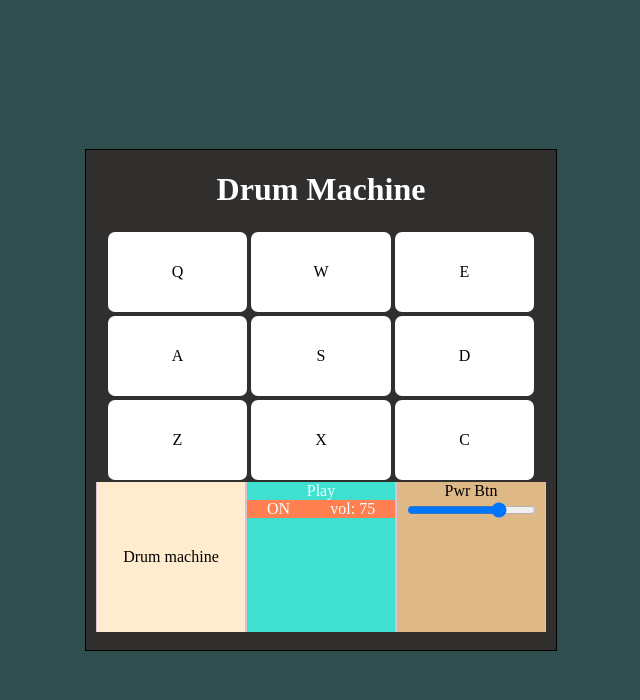
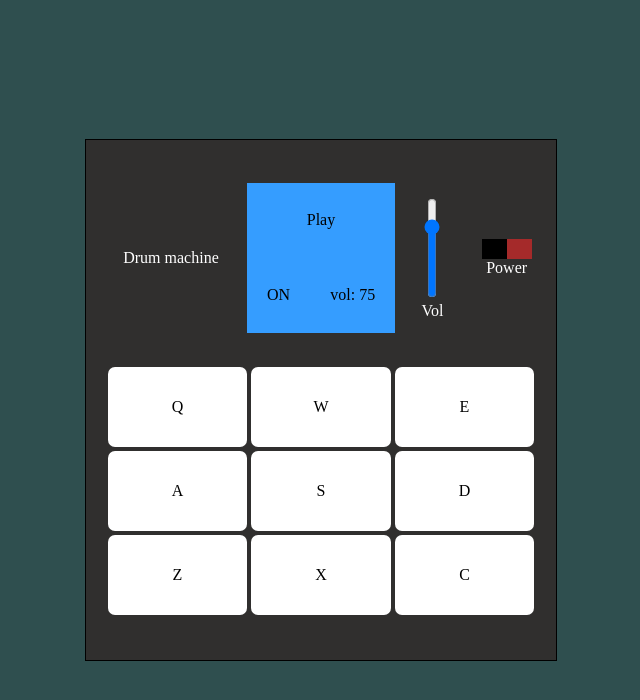
Before and after one commit to kelvinsanchez15/drum-machine, a React (Create React App) app: page / in a window 1280 px wide. Shown: the top 700 px of the page, without its empty margins (319-959 px from the left). Built offline with nearby package versions, Linux system fonts and the light colour scheme.

Commit message:
UI Css changes

```diff
--- a/public/index.html
+++ b/public/index.html
@@ -39,6 +39,6 @@
       To begin the development, run `npm start` or `yarn start`.
       To create a production bundle, use `npm run build` or `yarn build`.
     -->
-    <script src="https://cdn.freecodecamp.org/testable-projects-fcc/v1/bundle.js"></script>
+    <!-- <script src="https://cdn.freecodecamp.org/testable-projects-fcc/v1/bundle.js"></script> -->
   </body>
 </html>
--- a/src/App.css
+++ b/src/App.css
@@ -7,16 +7,15 @@
 }
 
 #drum-machine {
+  display: flex;
+  flex-direction: column;
+  justify-content: space-evenly;
   background-color: rgb(48, 47, 46);
   border: 1px solid black;
   height: 500px;
   max-width: 450px;
   text-align: center;
-  padding: 0 10px;
-}
-
-#drum-machine h1 {
-  color: white;
+  padding: 10px 10px;
 }
 
 #drum-pads-container {
@@ -42,14 +41,15 @@
 }
 
 #ui-container {
-  background-color: thistle;
+  /* background-color: thistle; */
+  color: white;
   display: flex;
   justify-content: space-around;
   height: 150px;
 }
 
 #title {
-  background-color: blanchedalmond;
+  /* background-color: blanchedalmond; */
   width: 33%;
   display: flex;
   justify-content: center;
@@ -57,18 +57,55 @@
 }
 
 #display {
-  background-color: turquoise;
+  background-color: rgb(53, 157, 255);
+  color: black;
   width: 33%;
-  color: azure;
+  display: flex;
+  flex-direction: column;
+  justify-content: space-around;
 }
 
 .status {
-  background-color: coral;
+  /* background-color: coral; */
   display: flex;
   justify-content: space-around;
 }
 
-#inputs {
-  background-color: burlywood;
+#controls {
+  /* background-color: burlywood; */
   width: 33%;
+  display: flex;
+  justify-content: space-around;
 }
+
+.controls-volume {
+  display: flex;
+  flex-direction: column;
+  justify-content: center;
+}
+
+.slider-wrapper input {
+  width: 40px;
+  height: 100px;
+  -webkit-appearance: none;
+  -webkit-appearance: slider-vertical;
+}
+
+.controls-power {
+  display: flex;
+  flex-direction: column;
+  justify-content: center;
+}
+
+.btn {
+  background-color: black;
+  width: 50px;
+  height: 20px;
+}
+
+.btn-inner {
+  background-color: brown;
+  height: 20px;
+  width: 25px;
+  float: right;
+}
--- a/src/App.js
+++ b/src/App.js
@@ -81,7 +81,36 @@ export default function App() {
   return (
     <div className="App">
       <div id="drum-machine">
-        <h1>Drum Machine</h1>
+        <div id="ui-container">
+          <div id="title">Drum machine</div>
+          <div id="display">
+            {display}
+            <div className="status">
+              <span>{power ? "ON" : "OFF"}</span>
+              <span>vol: {volume}</span>
+            </div>
+          </div>
+          <div id="controls">
+            <div className="controls-volume">
+              <div className="slider-wrapper">
+                <input
+                  id="volume"
+                  type="range"
+                  orient="vertical"
+                  defaultValue={volume}
+                  onChange={changeHangler}
+                ></input>
+              </div>
+              <div>Vol</div>
+            </div>
+            <div className="controls-power">
+              <div className="btn" onClick={() => setPower(!power)}>
+                <div className="btn-inner"></div>
+              </div>
+              <div>Power</div>
+            </div>
+          </div>
+        </div>
         <div id="drum-pads-container">
           {bank.map((item) => (
             <Pad
@@ -97,25 +126,6 @@ export default function App() {
             />
           ))}
         </div>
-        <div id="ui-container">
-          <div id="title">Drum machine</div>
-          <div id="display">
-            {display}
-            <div className="status">
-              <span>{power ? "ON" : "OFF"}</span>
-              <span>vol: {volume}</span>
-            </div>
-          </div>
-          <div id="inputs">
-            <div onClick={() => setPower(!power)}>Pwr Btn</div>
-            <input
-              id="volume"
-              type="range"
-              defaultValue={volume}
-              onChange={changeHangler}
-            ></input>
-          </div>
-        </div>
       </div>
     </div>
   );
```
